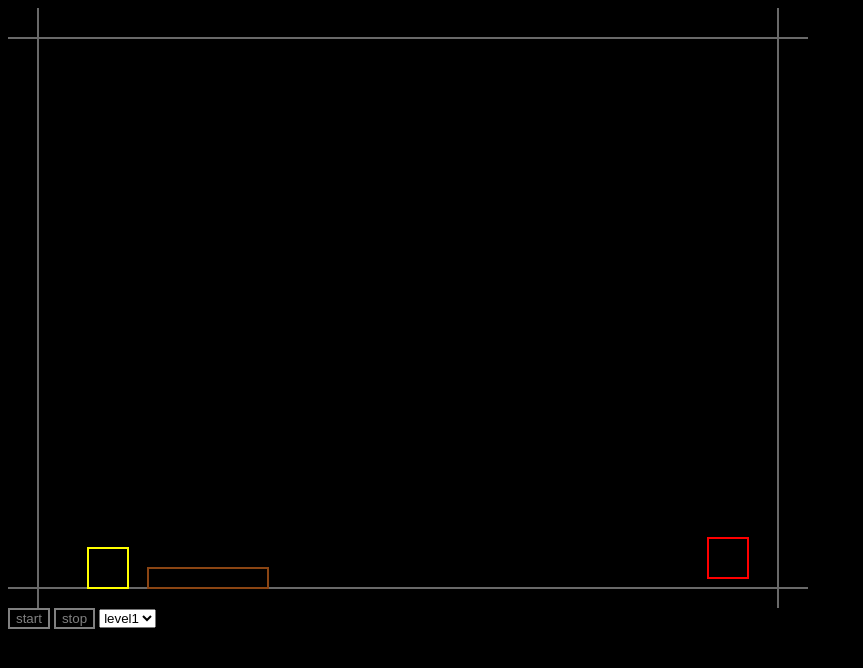
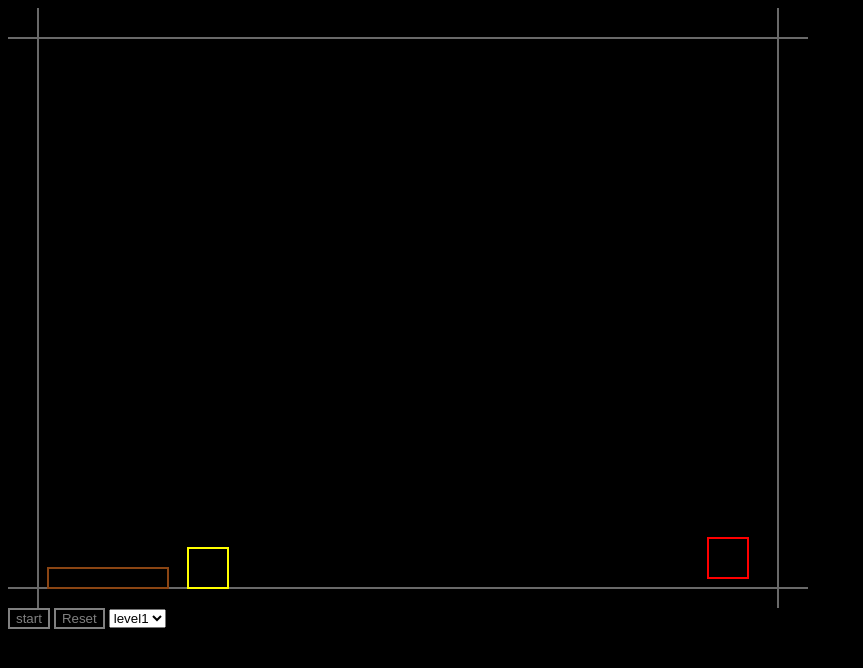
Before and after one commit to Darkborderman/24puzzles, a website: page index.html in a window 1280 px wide. Both pictures are taken after a click on the button "start". Shown: the whole page, without its empty margins (0-863 px from the left). Drawn offline with nearby package versions, Linux system fonts and the light colour scheme.

Commit message:
==Game finished== Basically game logic and physics finished. Need more levels and port to github.io.

```diff
--- a/index.html
+++ b/index.html
@@ -5,7 +5,7 @@
     <body>
         <div id="game"></div>
         <button id="start">start</button>
-        <button id="stop">stop</button>
+        <button id="reset">Reset</button>
         <select id="selection">
             <option>level1</option>
             <option>level2</option>
@@ -13,6 +13,7 @@
     </body>
     <script src="node_modules/matter-js/build/matter.js"></script>
     <script src="static/js/config.js"></script>
+    <script src="static/js/render.js"></script>
     <script src="static/js/level1-10.js"></script>
     <script src="static/js/game.js"></script>
     <link rel="stylesheet" type="text/css" href="static/css/style.css">
--- a/static/js/config.js
+++ b/static/js/config.js
@@ -62,7 +62,7 @@ let Config={
             label:'endPoint',
         }
     },
-    rectangle:{
+    body:{
         dynamic:{
             render: {
                 strokeStyle: 'SaddleBrown',
@@ -79,17 +79,3 @@ let Config={
         },
     },
 };
-
-//Use event listener to replace inline HTML
-document.addEventListener('DOMContentLoaded',function(){
-    document.getElementById('start').addEventListener('click',function(){
-        Start();
-    });
-    document.getElementById('stop').addEventListener('click',function(){
-        Stop();
-    })
-    Config.level = document.getElementById("selection").value;
-});
-document.getElementById('selection').addEventListener('change',function(){
-    Config.level = document.getElementById("selection").value;
-});
--- a/static/js/game.js
+++ b/static/js/game.js
@@ -20,84 +20,20 @@ engine.world.gravity=Config.engine.gravity;
 
 //create world render
 let render=null;
+let mouseConstraint=null;
+let player=null,endPoint=null;
 
 // run the engine
 Engine.run(engine);
 
-function Start() {
+function gameStart() {
+    //Detect the world has been generated or not
     if(render!=null) return;
 
-    //start rendering
-    render = Render.create({
-        element: Config.render.element,
-        engine: engine,
-        options: Config.render.option,
-    });
-    Render.run(render);
-
-    //Add mouse controller
-    let mouse = Mouse.create(render.canvas);
-    let mouseConstraint = MouseConstraint.create(engine, {
-        mouse: mouse,
-        constraint: Config.mouse.setting,
-    });
-
-    World.add(world, mouseConstraint);
-
-    //Add frame to world
-    let frame={
-        up:Bodies.rectangle(400, 0, 810, 60, Config.frame.setting),
-        down:Bodies.rectangle(400, 610, 810, 60, Config.frame.setting),
-        left:Bodies.rectangle(0,300,60,610, Config.frame.setting),
-        right:Bodies.rectangle(800, 300, 60, 610, Config.frame.setting),
-    }
-    for(frameData in frame) World.add(world,frame[frameData]);
+    worldRender();
 
     let currentLevel=Level[Config.level];
-    let rectData=currentLevel.rectangle;
-    let player,endPoint;
-    if(currentLevel.player.type==='rectangle'){
-        player=Bodies.rectangle(
-            currentLevel.player.position.x,
-            currentLevel.player.position.y,
-            currentLevel.player.size.width,
-            currentLevel.player.size.height,
-            Config.player.setting);
-    }
-    World.add(world,player);
-
-    //create world's rectangle bodies
-    for(i in rectData)
-    {
-        let rectChild= Bodies.rectangle(
-            rectData[i].position.x,
-            rectData[i].position.y,
-            rectData[i].size.width,
-            rectData[i].size.height,
-            rectData[i].option
-        )
-        World.add(world,rectChild);
-    }
-    /*
-    //create x-edge body
-    let x=Bodies.polygon(123,456,5,10);
-    World.add(world,x);
-    //create a triangle
-    let y=Bodies.trapezoid(123,456,50,20,2);
-    World.add(world,y);
-    let c=Bodies.circle(123,456,20);
-    World.add(world,c);
-    */
-
-    if(currentLevel.endPoint.type==='rectangle'){
-        endPoint=Bodies.rectangle(
-            currentLevel.endPoint.position.x,
-            currentLevel.endPoint.position.y,
-            currentLevel.endPoint.size.width,
-            currentLevel.endPoint.size.height,
-            Config.endPoint.setting);
-    }
-    World.add(world,endPoint);
+    levelGenerate(currentLevel);
 
     //detect game end or not
     Events.on(engine, 'collisionStart', function(event) {
@@ -128,7 +64,7 @@ function Start() {
     });
 }
 
-function Stop(){
+function gameReset(){
     if(render==null) return;
     Matter.Render.stop(render);
     render.canvas.remove();
@@ -139,4 +75,21 @@ function Stop(){
 
     Matter.World.clear(engine.world);
     Matter.Engine.clear(engine);
+    gameStart();
 }
+
+//Use event listener to replace inline HTML
+document.addEventListener('DOMContentLoaded',function(){
+    document.getElementById('start').addEventListener('click',function(){
+        gameStart();
+    });
+    document.getElementById('reset').addEventListener('click',function(){
+        gameReset();
+    });
+    Config.level = document.getElementById("selection").value;
+    gameStart();
+});
+document.getElementById('selection').addEventListener('change',function(){
+    Config.level = document.getElementById("selection").value;
+    gameReset();
+});
--- a/static/js/level1-10.js
+++ b/static/js/level1-10.js
@@ -4,7 +4,7 @@ Level.level1={
     player:{
         type:'rectangle',
         position:{
-            x:100,
+            x:200,
             y:100,
         },
         size:{
@@ -15,7 +15,7 @@ Level.level1={
     rectangle:[
         {
             position:{
-                x:200,
+                x:100,
                 y:250,
             },
             size:{
@@ -23,7 +23,7 @@ Level.level1={
                 height:20,
             },
             option:{
-                render:Config.rectangle.dynamic.render,
+                render:Config.body.dynamic.render,
             },
         },
     ],
@@ -31,7 +31,7 @@ Level.level1={
 
     ],
 
-    polygen:[
+    polygon:[
 
     ],
     trapezoid:[
@@ -74,7 +74,7 @@ Level.level2={
             },
             option:{
                 isStatic:true,
-                render:Config.rectangle.static.render,
+                render:Config.body.static.render,
             },
         },
         {
@@ -87,18 +87,51 @@ Level.level2={
                 height:40,
             },
             option:{
-                render:Config.rectangle.dynamic.render,
+                render:Config.body.dynamic.render,
             },
         },
     ],
     circle:[
-
+        {
+            position:{
+                x:123,
+                y:456,
+            },
+            radius:20,
+            option:{
+                render:Config.body.dynamic.render,
+            },
+        },
     ],
 
-    polygen:[
-
+    polygon:[
+        {
+            position:{
+                x:123,
+                y:456,
+            },
+            sides:5,
+            radius:20,
+            option:{
+                render:Config.body.dynamic.render,
+            },
+        },
     ],
     trapezoid:[
+        {
+            position:{
+                x:300,
+                y:300,
+            },
+            size:{
+                width:23,
+                height:23,
+            },
+            slope:1,
+            option:{
+                render:Config.body.dynamic.render,
+            },
+        },
     ],
     endPoint:{
         type:'rectangle',
--- /dev/null
+++ b/static/js/render.js
@@ -0,0 +1,108 @@
+//Render the world
+function worldRender(){
+    render = Render.create({
+        element: Config.render.element,
+        engine: engine,
+        options: Config.render.option,
+    });
+    Render.run(render);
+
+    let mouse = Mouse.create(render.canvas);
+    mouseConstraint = MouseConstraint.create(engine, {
+        mouse: mouse,
+        constraint: Config.mouse.setting,
+    });
+    World.add(world, mouseConstraint);
+
+}
+
+//Generage world level
+function levelGenerate(currentLevel){
+    //create world frame
+    let frame={
+        up:Bodies.rectangle(400, 0, 810, 60, Config.frame.setting),
+        down:Bodies.rectangle(400, 610, 810, 60, Config.frame.setting),
+        left:Bodies.rectangle(0,300,60,610, Config.frame.setting),
+        right:Bodies.rectangle(800, 300, 60, 610, Config.frame.setting),
+    }
+    for(frameData in frame) World.add(world,frame[frameData]);
+
+    //Create player and endpoint
+    if(currentLevel.player.type==='rectangle'){
+        player=Bodies.rectangle(
+            currentLevel.player.position.x,
+            currentLevel.player.position.y,
+            currentLevel.player.size.width,
+            currentLevel.player.size.height,
+            Config.player.setting);
+    }
+    World.add(world,player);
+
+    if(currentLevel.endPoint.type==='rectangle'){
+        endPoint=Bodies.rectangle(
+            currentLevel.endPoint.position.x,
+            currentLevel.endPoint.position.y,
+            currentLevel.endPoint.size.width,
+            currentLevel.endPoint.size.height,
+            Config.endPoint.setting);
+    }
+    World.add(world,endPoint);
+
+    //get level data
+    let rectData=currentLevel.rectangle;
+    let cirData=currentLevel.circle;
+    let polyData=currentLevel.polygon;
+    let triData=currentLevel.trapezoid;
+
+    //create world's rectangle bodies
+    for(i in rectData)
+    {
+        let rectChild= Bodies.rectangle(
+            rectData[i].position.x,
+            rectData[i].position.y,
+            rectData[i].size.width,
+            rectData[i].size.height,
+            rectData[i].option
+        );
+        World.add(world,rectChild);
+    }
+
+    //create world's circle bodies
+    for(i in cirData)
+    {
+        let cirChild=Bodies.circle(
+            cirData[i].position.x,
+            cirData[i].position.y,
+            cirData[i].radius,
+            cirData[i].option
+        );
+        World.add(world,cirChild);
+    }
+
+    //create world's polygon bodies
+    for(i in polyData)
+    {
+        let polyChild=Bodies.polygon(
+            polyData[i].position.x,
+            polyData[i].position.y,
+            polyData[i].sides,
+            polyData[i].radius,
+            polyData[i].option
+        );
+        World.add(world,polyChild);
+    }
+
+    //create world's trapezoid bodies
+    for(i in triData)
+    {
+        let triChild=Bodies.trapezoid(
+            triData[i].position.x,
+            triData[i].position.y,
+            triData[i].size.width,
+            triData[i].size.height,
+            triData[i].slope,
+            triData[i].option
+        );
+        World.add(world,triChild);
+    }
+}
```
